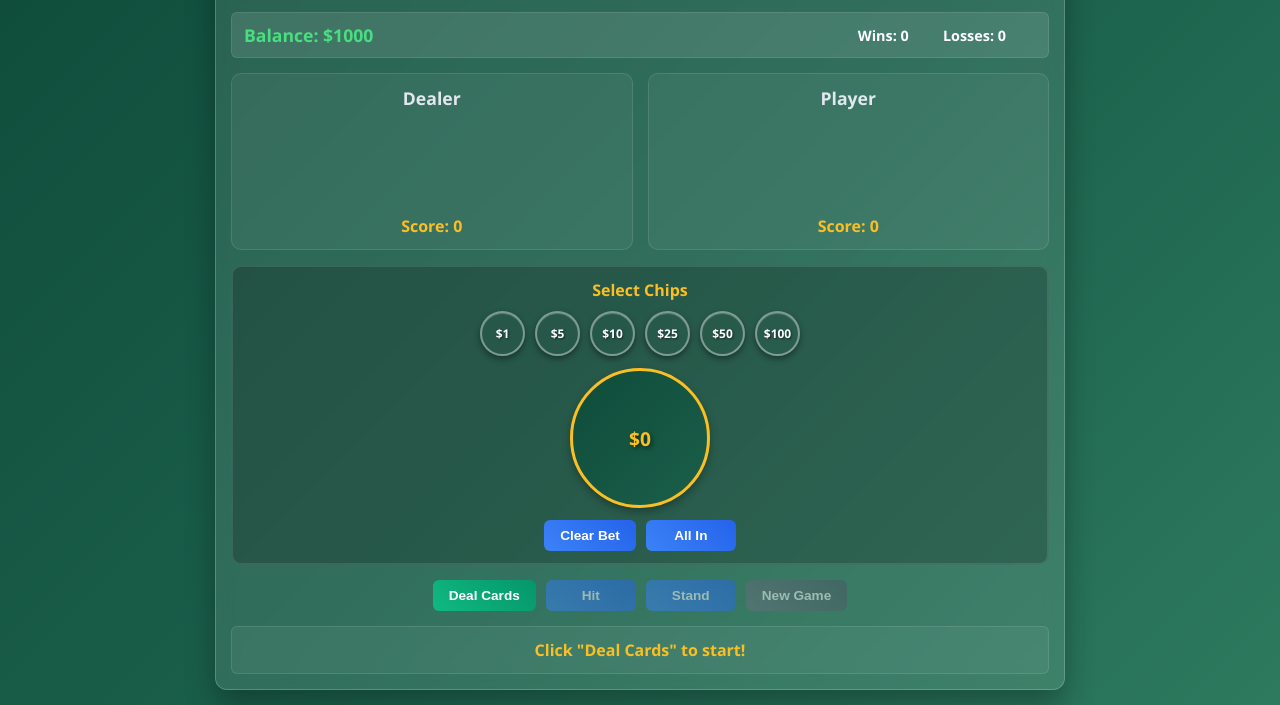
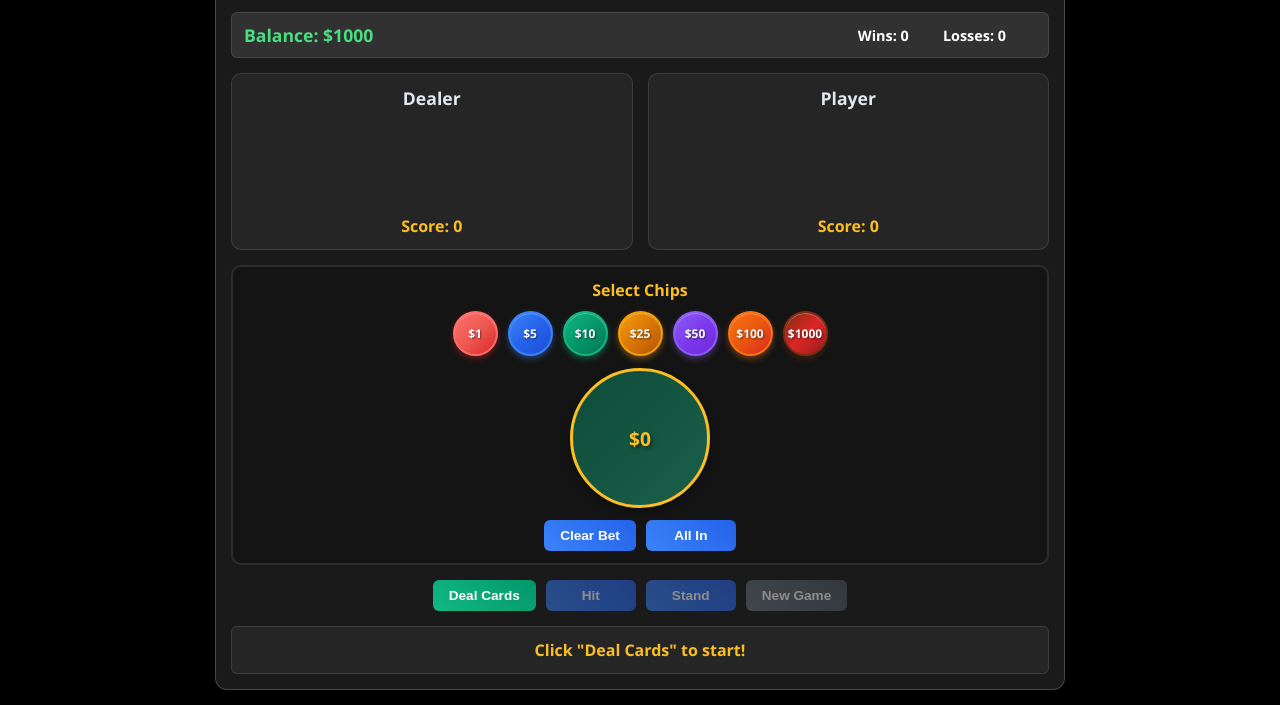
Before and after one commit to foxeronthepath/blackjack, a plain HTML site: page index.html in a window 1280 px wide. Shown: the part 108-813 px from the top of the page. Drawn offline with Linux system fonts and the light colour scheme.

Commit message:
Add better styles for chip selectors

```diff
--- a/index.html
+++ b/index.html
@@ -59,6 +59,9 @@
                     <div class="chip $100" data-value="100" title="Click to add $100 chip">
                         <span class="chip-value">$100</span>
                     </div>
+                    <div class="chip $1000" data-value="1000" title="Click to add $1000 chip">
+                        <span class="chip-value">$1000</span>
+                    </div>
                 </div>
             </div>
 
--- a/style.css
+++ b/style.css
@@ -10,7 +10,7 @@
 
 body {
     font-family: 'Segoe UI', Tahoma, Geneva, Verdana, sans-serif;
-    background: linear-gradient(135deg, #0f4c3a 0%, #1a5f4a 50%, #2d7a5f 100%);
+    background: #000000;
     min-height: 100vh;
     color: #fff;
     display: flex;
@@ -225,35 +225,47 @@ header p {
     text-shadow: 1px 1px 2px rgba(0, 0, 0, 0.5);
 }
 
-/* Chip colors with enhanced gradients */
-.chip.$1 {
+/* Unique chip colors with distinct themes */
+.chip.\$1 {
     background: linear-gradient(135deg, #ff6b6b, #ee5a52, #dc2626);
-    box-shadow: 0 3px 6px rgba(220, 38, 38, 0.3), inset 0 1px 0 rgba(255, 255, 255, 0.2);
+    box-shadow: 0 3px 6px rgba(220, 38, 38, 0.4), inset 0 1px 0 rgba(255, 255, 255, 0.3);
+    border: 2px solid #ff6b6b;
 }
 
-.chip.$5 {
-    background: linear-gradient(135deg, #4f46e5, #3b82f6, #2563eb);
-    box-shadow: 0 3px 6px rgba(37, 99, 235, 0.3), inset 0 1px 0 rgba(255, 255, 255, 0.2);
+.chip.\$5 {
+    background: linear-gradient(135deg, #3b82f6, #2563eb, #1d4ed8);
+    box-shadow: 0 3px 6px rgba(59, 130, 246, 0.4), inset 0 1px 0 rgba(255, 255, 255, 0.3);
+    border: 2px solid #3b82f6;
 }
 
-.chip.$10 {
+.chip.\$10 {
     background: linear-gradient(135deg, #10b981, #059669, #047857);
-    box-shadow: 0 3px 6px rgba(5, 150, 105, 0.3), inset 0 1px 0 rgba(255, 255, 255, 0.2);
+    box-shadow: 0 3px 6px rgba(16, 185, 129, 0.4), inset 0 1px 0 rgba(255, 255, 255, 0.3);
+    border: 2px solid #10b981;
 }
 
-.chip.$25 {
+.chip.\$25 {
     background: linear-gradient(135deg, #f59e0b, #d97706, #b45309);
-    box-shadow: 0 3px 6px rgba(217, 119, 6, 0.3), inset 0 1px 0 rgba(255, 255, 255, 0.2);
+    box-shadow: 0 3px 6px rgba(245, 158, 11, 0.4), inset 0 1px 0 rgba(255, 255, 255, 0.3);
+    border: 2px solid #f59e0b;
 }
 
-.chip.$50 {
+.chip.\$50 {
     background: linear-gradient(135deg, #8b5cf6, #7c3aed, #6d28d9);
-    box-shadow: 0 3px 6px rgba(124, 58, 237, 0.3), inset 0 1px 0 rgba(255, 255, 255, 0.2);
+    box-shadow: 0 3px 6px rgba(139, 92, 246, 0.4), inset 0 1px 0 rgba(255, 255, 255, 0.3);
+    border: 2px solid #8b5cf6;
 }
 
-.chip.$100 {
+.chip.\$100 {
     background: linear-gradient(135deg, #f97316, #ea580c, #dc2626);
-    box-shadow: 0 3px 6px rgba(234, 88, 12, 0.3), inset 0 1px 0 rgba(255, 255, 255, 0.2);
+    box-shadow: 0 3px 6px rgba(249, 115, 22, 0.4), inset 0 1px 0 rgba(255, 255, 255, 0.3);
+    border: 2px solid #f97316;
+}
+
+.chip.\$1000 {
+    background: linear-gradient(135deg, #7c2d12, #dc2626, #991b1b);
+    box-shadow: 0 3px 6px rgba(124, 45, 18, 0.4), inset 0 1px 0 rgba(255, 255, 255, 0.3);
+    border: 2px solid #7c2d12;
 }
 
 .betting-table {
```
